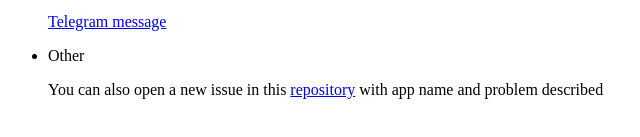
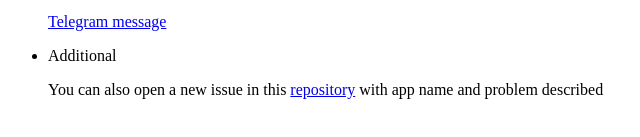
Before and after one commit to starkdmi/starkdmi.github.io, a plain HTML site: page appdesignkit/support.html in a window 1280 px wide. Shown: the part 169-306 px from the top of the page, 0-640 px from the left. Drawn offline with Linux system fonts and the light colour scheme.

Commit message:
Update support.html

```diff
--- a/appdesignkit/support.html
+++ b/appdesignkit/support.html
@@ -14,7 +14,7 @@
     <p><a href="https://t.me/starkdmi">Telegram message</a></p>
   </li>
   <li>
-    <p>Other</p>
+    <p>Additional</p>
     <p>You can also open a new issue in this <a href="https://github.com/starkdmi/starkdmi.github.io/issues">repository</a> with app name and problem described</p>
   </li>
 </ul>
```
